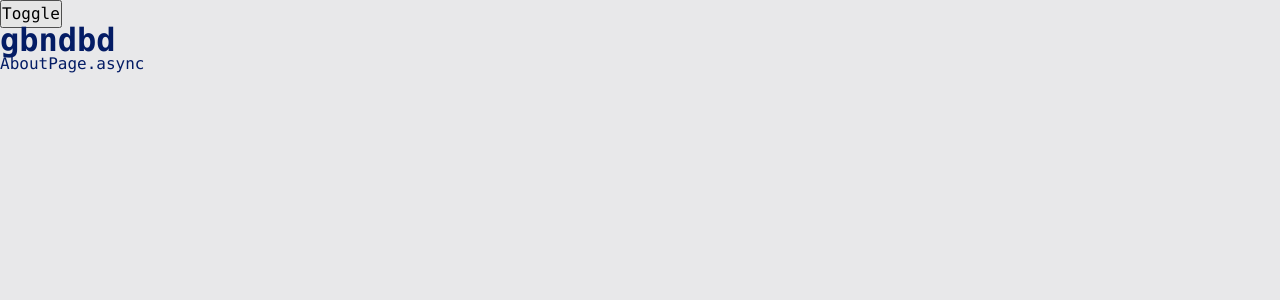
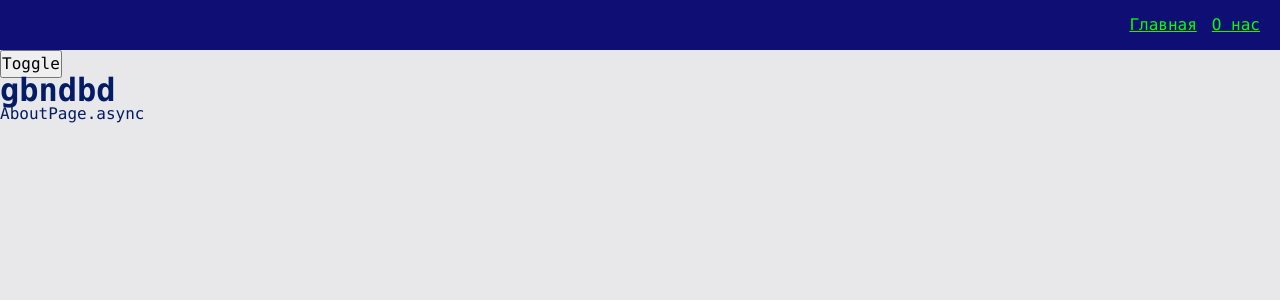
Before and after one commit to arsenblade/my-habr, a React app: page / in a window 1280 px wide. Shown: the top 300 px of the page. Built offline with nearby package versions, Linux system fonts and the light colour scheme.

Commit message:
Navbar. Шаблоны для разработки

```diff
--- a/src/app/App.tsx
+++ b/src/app/App.tsx
@@ -4,6 +4,7 @@ import { Route, Routes } from 'react-router-dom';
 import { useTheme } from './providers/ThemeProvider';
 import './styles/index.scss'
 import { AppRouter } from './providers/router';
+import { Navbar } from 'widgets/Navbar';
 
 
 const App = () => {
@@ -11,6 +12,7 @@ const App = () => {
 
   return (
     <div className={classNames('app', {}, [theme])}>
+      <Navbar />
       <button onClick={() => toggleTheme()}>Toggle</button>
       <h1>gbndbd</h1>
       <AppRouter />
--- a/src/app/styles/themes/dark.scss
+++ b/src/app/styles/themes/dark.scss
@@ -1,6 +1,9 @@
 .app.dark {
   --bg-color: #0e0e75;
+  --inverted-bg-color: #e8e8ea;
 
   --primary-color: #049604;
   --secondary-color: #04ff04;
+  --inverted-primary-color: #041c65;
+  --inverted-secondary-color: #0449e0;
 }
--- a/src/app/styles/themes/normal.scss
+++ b/src/app/styles/themes/normal.scss
@@ -1,6 +1,9 @@
 .app.light {
   --bg-color: #e8e8ea;
+  --inverted-bg-color: #0e0e75;
 
   --primary-color: #041c65;
   --secondary-color: #0449e0;
+  --inverted-primary-color: #049604;
+  --inverted-secondary-color: #04ff04;
 }
--- a/src/app/styles/variables/global.scss
+++ b/src/app/styles/variables/global.scss
@@ -8,4 +8,6 @@
   --font-size-l: 24px;
   --font-line-l: 32px;
   --font-l: var(--font-size-l) / var(--font-line-l) var(--font-family-main);
+
+  --navbar-height: 50px;
 }
--- a/src/shared/lib/classNames/classNames.ts
+++ b/src/shared/lib/classNames/classNames.ts
@@ -2,10 +2,10 @@
 type Mods = Record<string, boolean | string>
 
 
-export function classNames(cls: string, mods: Mods, additional: string[]): string {
+export function classNames(cls: string, mods: Mods = {}, additional: string[] = []): string {
   return [
     cls,
-    ...additional,
+    ...additional.filter(Boolean),
     Object.entries(mods)
       .filter(([className, value]) => Boolean(value))
       .map(([className, value]) => className)
--- /dev/null
+++ b/src/shared/ui/AppLink/AppLink.module.scss
@@ -0,0 +1,11 @@
+.AppLink {
+  color: var(--primary-color)
+}
+
+.primary {
+  color: var(--primary-color);
+}
+
+.secondary {
+  color: var(--inverted-secondary-color);
+}
--- /dev/null
+++ b/src/shared/ui/AppLink/AppLink.tsx
@@ -0,0 +1,28 @@
+import { FC } from 'react';
+import { Link, LinkProps } from 'react-router-dom';
+import { classNames } from 'shared/lib/classNames/classNames';
+import cls from './AppLink.module.scss';
+
+export enum AppLinkTheme {
+  PRIMARY = 'primary',
+  SECONDARY = 'secondary',
+}
+
+interface AppLinkProps extends LinkProps {
+  theme?: AppLinkTheme;
+  className?: string;
+}
+
+export  const AppLink: FC<AppLinkProps> = (props) => {
+  const {to, className, children, theme = AppLinkTheme.PRIMARY, ...otherProps} = props;
+
+  return (
+     <Link
+      to={to}
+      className={classNames(cls.AppLink, {}, [className, cls[theme]])}
+      {...otherProps}
+    >
+        {children}
+    </Link>
+  );
+};
--- /dev/null
+++ b/src/widgets/Navbar/index.ts
@@ -0,0 +1,5 @@
+import {Navbar} from './ui/Navbar'
+
+export {
+  Navbar,
+}
--- /dev/null
+++ b/src/widgets/Navbar/ui/Navbar.module.scss
@@ -0,0 +1,14 @@
+.navbar {
+  width: 100%;
+  height: var(--navbar-height);
+  background: var(--inverted-bg-color);
+  display: flex;
+  align-items: center;
+  padding: 20px;
+}
+
+.links {
+  display: flex;
+  margin-left: auto;
+  column-gap: 15px;
+}
--- /dev/null
+++ b/src/widgets/Navbar/ui/Navbar.tsx
@@ -0,0 +1,19 @@
+import { FC } from 'react';
+import { classNames } from 'shared/lib/classNames/classNames';
+import { AppLink, AppLinkTheme } from 'shared/ui/AppLink/AppLink';
+import cls from './Navbar.module.scss';
+
+interface NavbarProps {
+  className?: string;
+}
+
+export const Navbar:FC<NavbarProps> = ({className}) => {
+  return (
+    <div className={classNames(cls.navbar, {}, [className])}>
+      <div className={cls.links}>
+        <AppLink theme={AppLinkTheme.SECONDARY} to={'/'}>Главная</AppLink>
+        <AppLink theme={AppLinkTheme.SECONDARY} to={'/about'}>О нас</AppLink>
+      </div>
+    </div>
+  )
+}
```
Also changed, not shown: src/widgets/index.ts (added).
